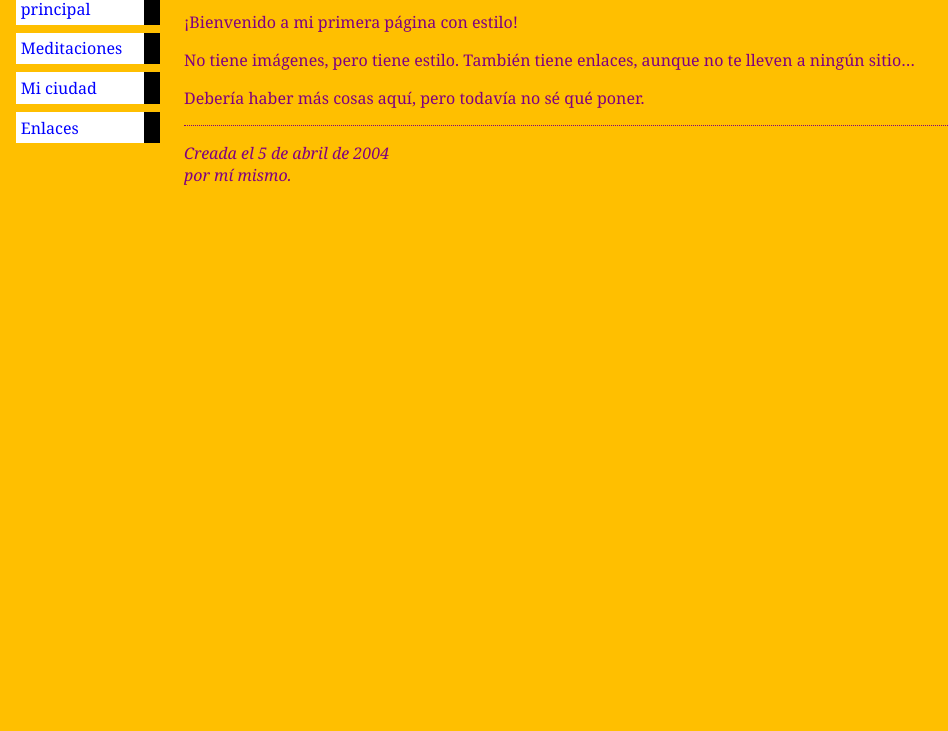
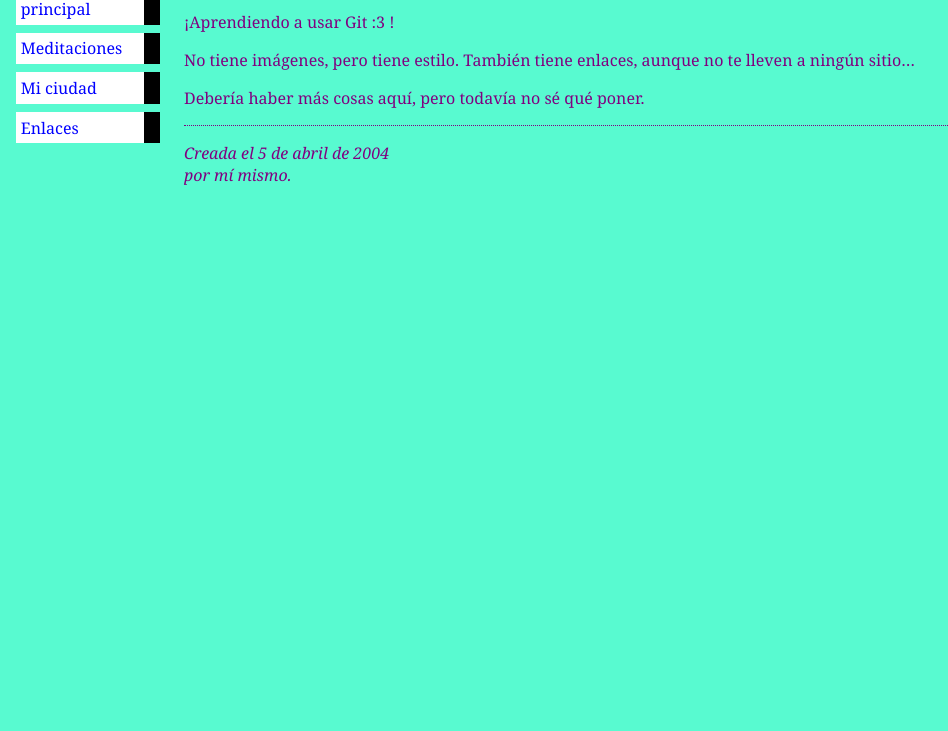
Before and after one commit to noeGuti/web, a plain HTML site: page index.html in a window 1280 px wide. Shown: the part 69-800 px from the top of the page, without its empty margins (0-948 px from the left). Drawn offline with Linux system fonts and the light colour scheme.

Commit message:
Mi segunda version

```diff
--- a/index.html
+++ b/index.html
@@ -19,7 +19,7 @@
 <!-- Contenido principal -->
 <h1>Mi primera página con estilo</h1>
 
-<p>¡Bienvenido a mi primera página con estilo!
+<p>¡Aprendiendo a usar Git :3 !
 
 <p>No tiene imágenes, pero tiene estilo.
 También tiene enlaces, aunque no te lleven a
--- a/miestilo.css
+++ b/miestilo.css
@@ -3,7 +3,7 @@ body {
   font-family: Georgia, "Times New Roman",
         Times, serif;
   color: purple;
-  background-color: #FFBF00 }
+  background-color: #58FAD0 }
 ul.navbar {
   list-style-type: none;
   padding: 0;
```
